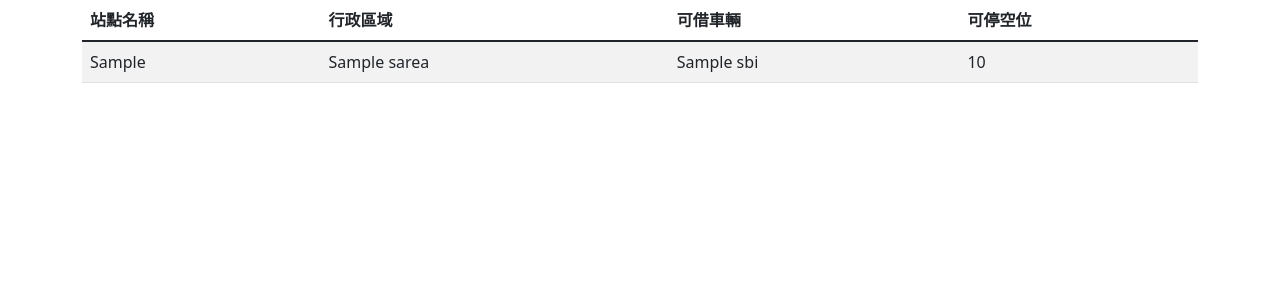
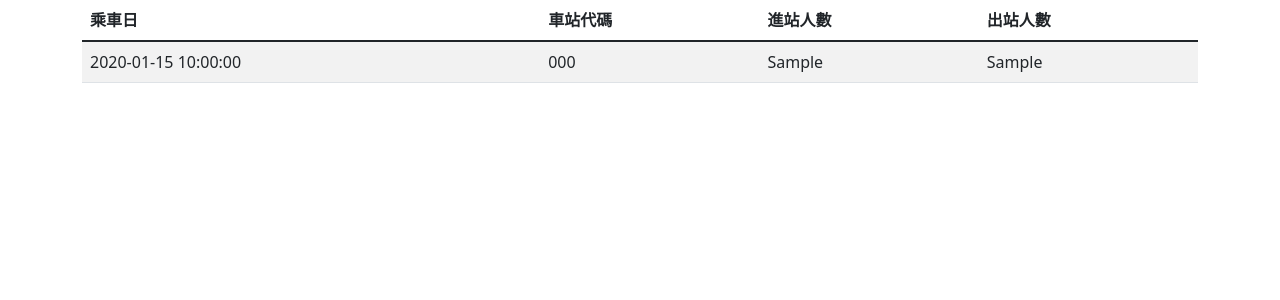
Before and after one commit to Leeyang0403/Leeyang0403-ntustb10909007hw33, a Flask app: template templates/bike_list.html in a window 1280 px wide. Shown: the top 300 px of the page. Run offline with Flask 2, Linux system fonts and the light colour scheme; the template is opened without the code that fills it: most values are stand-ins (such as "Sample title", 1, 10 or a date in 2020); parts of the project's set-up code (start-up, migrations or seed data) failed here and were passed over; some libraries are stand-ins or nearby versions.

Commit message:
last commit

```diff
--- a/app.py
+++ b/app.py
@@ -1,22 +1,26 @@
 from flask import Flask , render_template
 import urllib.request as request
 import json
+#import requests
+#import csv
 
 
 app = Flask(__name__)
 
-src="https://tcgbusfs.blob.core.windows.net/dotapp/youbike/v2/youbike_immediate.json"
+src="https://ods.railway.gov.tw/tra-ods-web/ods/download/dataResource/8ae4cabf6973990e0169947ed32454b9"
+    #如果用open的方式最後還要close，如果沒close會佔記憶體空間
 with request.urlopen(src) as response:
     data = json.load(response)
 
-    for station in data:
-        print(station["ar"])
-    # data = response.read().decode(encoding='utf-8')
-#print(data)
+    #for station in data:
+        #print(station["trnOpDate"])
+
+
 
 @app.route('/')
 def index():
-    return render_template('bike_list.html', data = data)
+
+    return render_template("bike_list.html", data = data)
 
 if __name__ == '__main__':
     app.run()
--- a/requirements.txt
+++ b/requirements.txt
@@ -1,3 +1,3 @@
 flask
 gunicorn
-urllib
+urllib.request
--- a/templates/bike_list.html
+++ b/templates/bike_list.html
@@ -1,25 +1,25 @@
 {% extends 'base.html'%}
 {% block head%}
-    <title>Ubike 2.0 列表</title>
+<title>台鐵每日各站點進出站人數</title>
 {% endblock%}
 {% block body%}
 <table class="table  table-striped">
   <thead>
     <tr>
-        <th scope="col">站點名稱</th>
-        <th scope="col">行政區域</th>
-        <th scope="col">可借車輛</th>
-        <th scope="col">可停空位</th>
+      <th scope="col">乘車日</th>
+      <th scope="col">車站代碼</th>
+      <th scope="col">進站人數</th>
+      <th scope="col">出站人數</th>
     </tr>
   </thead>
   <tbody>
     {% for station in data %}
     <tr>
       <!-- <th scope="row">1</th> -->
-            <td>{{ station.ar }}</td>
-            <td>{{ station.sarea }}</td>
-            <td>{{ station.sbi }}</td>
-            <td>{{ station.tot - station.sbi }}</td>
+      <td>{{ station.trnOpDate}}</td>
+      <td>{{ station.staCode }}</td>
+      <td>{{ station.gateInComingCnt }}</td>
+      <td>{{ station.gateOutGoingCnt }}</td>
     </tr>
     {% endfor %}
   </tbody>
```
Lines whose indentation alone changed are shown as unchanged.
